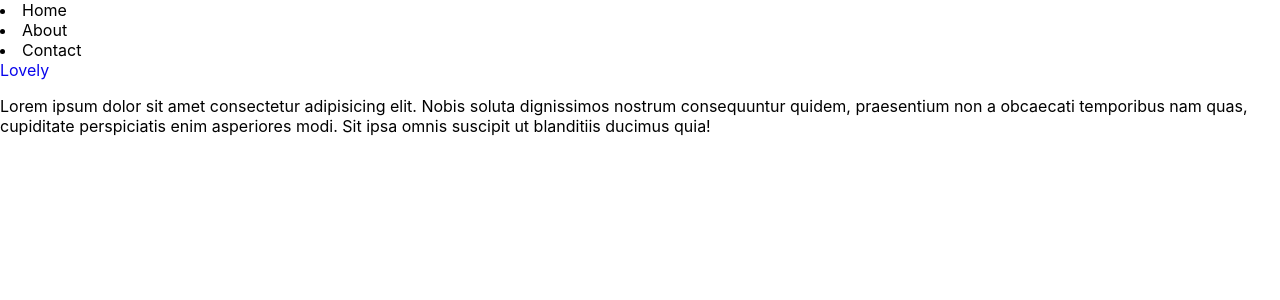
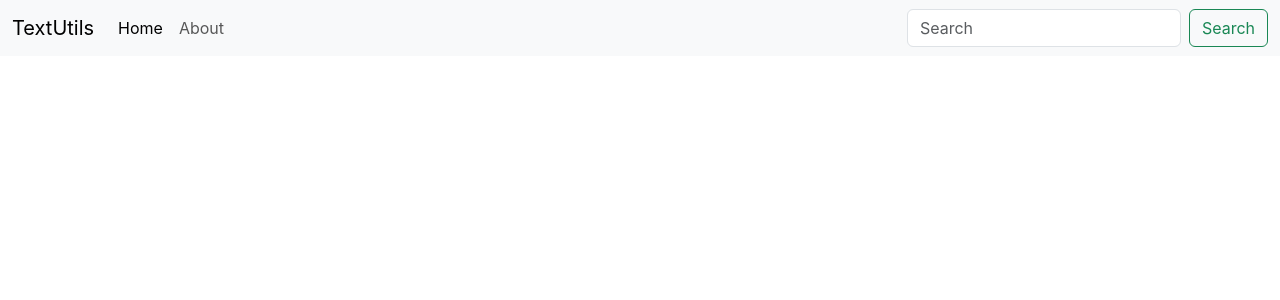
Before and after one commit to imneerajsharma/React, a React (Create React App) app in the folder React_Course/textutils/: page / in a window 1280 px wide. Shown: the top 300 px of the page. Built offline with nearby package versions, Linux system fonts and the light colour scheme.

Commit message:
Adding BootStrap to React

```diff
--- a/React_Course/textutils/public/index.html
+++ b/React_Course/textutils/public/index.html
@@ -1,6 +1,6 @@
 <!DOCTYPE html>
 <html lang="en">
-  <head>
+
     <meta charset="utf-8" />
     <link rel="icon" href="%PUBLIC_URL%/favicon.ico" />
     <meta name="viewport" content="width=device-width, initial-scale=1" />
@@ -10,34 +10,19 @@
       content="Web site created using create-react-app"
     />
     <link rel="apple-touch-icon" href="%PUBLIC_URL%/logo192.png" />
-    <!--
-      manifest.json provides metadata used when your web app is installed on a
-      user's mobile device or desktop. See https://developers.google.com/web/fundamentals/web-app-manifest/
-    -->
+
     <link rel="manifest" href="%PUBLIC_URL%/manifest.json" />
-    <!--
-      Notice the use of %PUBLIC_URL% in the tags above.
-      It will be replaced with the URL of the `public` folder during the build.
-      Only files inside the `public` folder can be referenced from the HTML.
 
-      Unlike "/favicon.ico" or "favicon.ico", "%PUBLIC_URL%/favicon.ico" will
-      work correctly both with client-side routing and a non-root public URL.
-      Learn how to configure a non-root public URL by running `npm run build`.
-    -->
+    <title>Bootstrap demo</title>
+    <link href="https://cdn.jsdelivr.net/npm/bootstrap@5.3.0-alpha1/dist/css/bootstrap.min.css" rel="stylesheet" integrity="sha384-GLhlTQ8iRABdZLl6O3oVMWSktQOp6b7In1Zl3/Jr59b6EGGoI1aFkw7cmDA6j6gD" crossorigin="anonymous">
+
     <title>React App</title>
   </head>
   <body>
     <noscript>You need to enable JavaScript to run this app.</noscript>
     <div id="root"></div>
-    <!--
-      This HTML file is a template.
-      If you open it directly in the browser, you will see an empty page.
 
-      You can add webfonts, meta tags, or analytics to this file.
-      The build step will place the bundled scripts into the <body> tag.
+    <script src="https://cdn.jsdelivr.net/npm/bootstrap@5.3.0-alpha1/dist/js/bootstrap.bundle.min.js" integrity="sha384-w76AqPfDkMBDXo30jS1Sgez6pr3x5MlQ1ZAGC+nuZB+EYdgRZgiwxhTBTkF7CXvN" crossorigin="anonymous"></script>
+  </body>
 
-      To begin the development, run `npm start` or `yarn start`.
-      To create a production bundle, use `npm run build` or `yarn build`.
-    -->
-  </body>
 </html>
--- a/React_Course/textutils/src/App.js
+++ b/React_Course/textutils/src/App.js
@@ -3,18 +3,31 @@
 
 function App() {
   return (
-    <>
-    <nav>
-      <li>Home</li>
-      <li>About</li>
-      <li>Contact</li>
+<>
+    <nav className="navbar navbar-expand-lg bg-body-tertiary">
+    <div className="container-fluid">
+      <a className="navbar-brand" href="/">TextUtils</a>
+      <button className="navbar-toggler" type="button" data-bs-toggle="collapse" data-bs-target="#navbarSupportedContent" aria-controls="navbarSupportedContent" aria-expanded="false" aria-label="Toggle navigation">
+        <span className="navbar-toggler-icon"></span>
+      </button>
+      <div className="collapse navbar-collapse" id="navbarSupportedContent">
+        <ul className="navbar-nav me-auto mb-2 mb-lg-0">
+          <li className="nav-item">
+            <a className="nav-link active" aria-current="page" href="/">Home</a>
+          </li>
+          <li className="nav-item">
+            <a className="nav-link" href="/">About</a>
+          </li>
 
-    </nav>
-    <div className="blank">Lovely</div>
-    <div className="container">
-      <p>Lorem ipsum dolor sit amet consectetur adipisicing elit. Nobis soluta dignissimos nostrum consequuntur quidem, praesentium non a obcaecati temporibus nam quas, cupiditate perspiciatis enim asperiores modi. Sit ipsa omnis suscipit ut blanditiis ducimus quia!</p>
+        </ul>
+        <form className="d-flex" role="search">
+          <input className="form-control me-2" type="search" placeholder="Search" aria-label="Search"/>
+          <button className="btn btn-outline-success" type="submit">Search</button>
+        </form>
+      </div>
     </div>
-    </>
+  </nav>
+</>
 
 
   );
```
